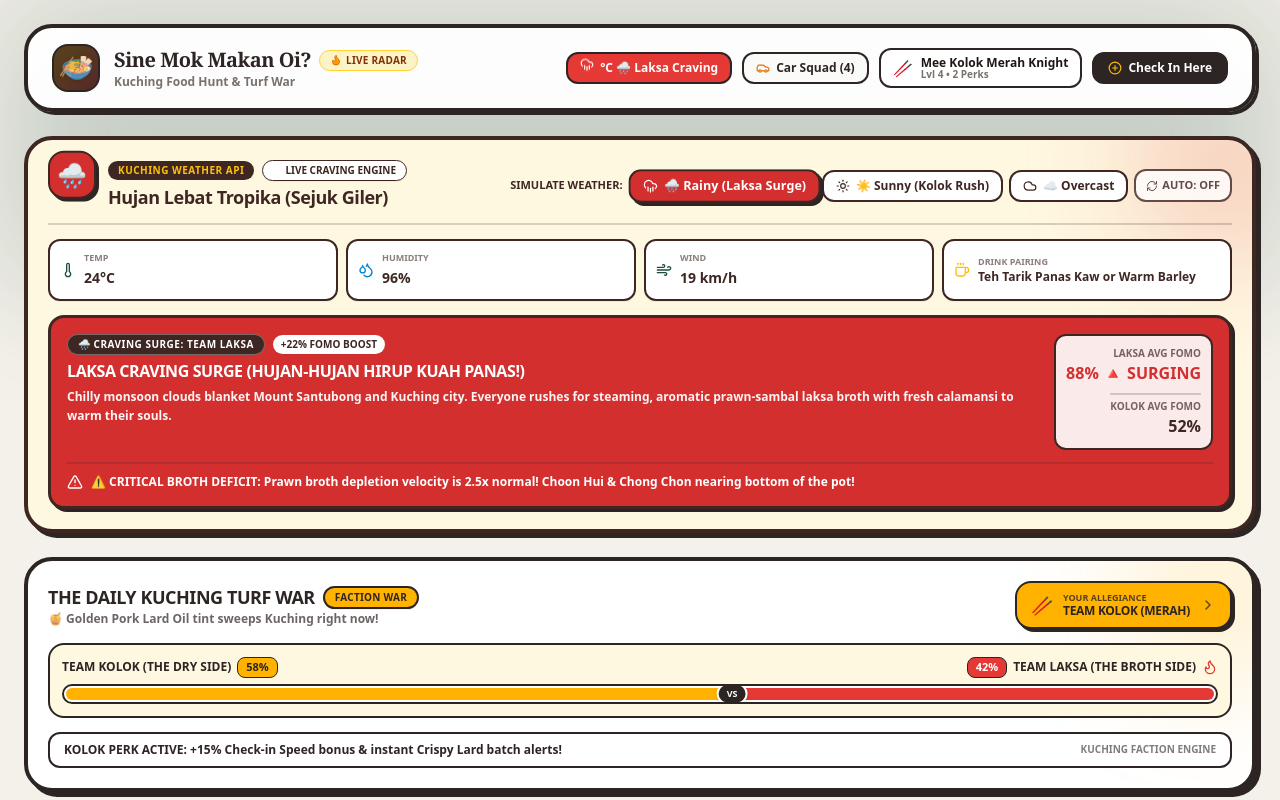
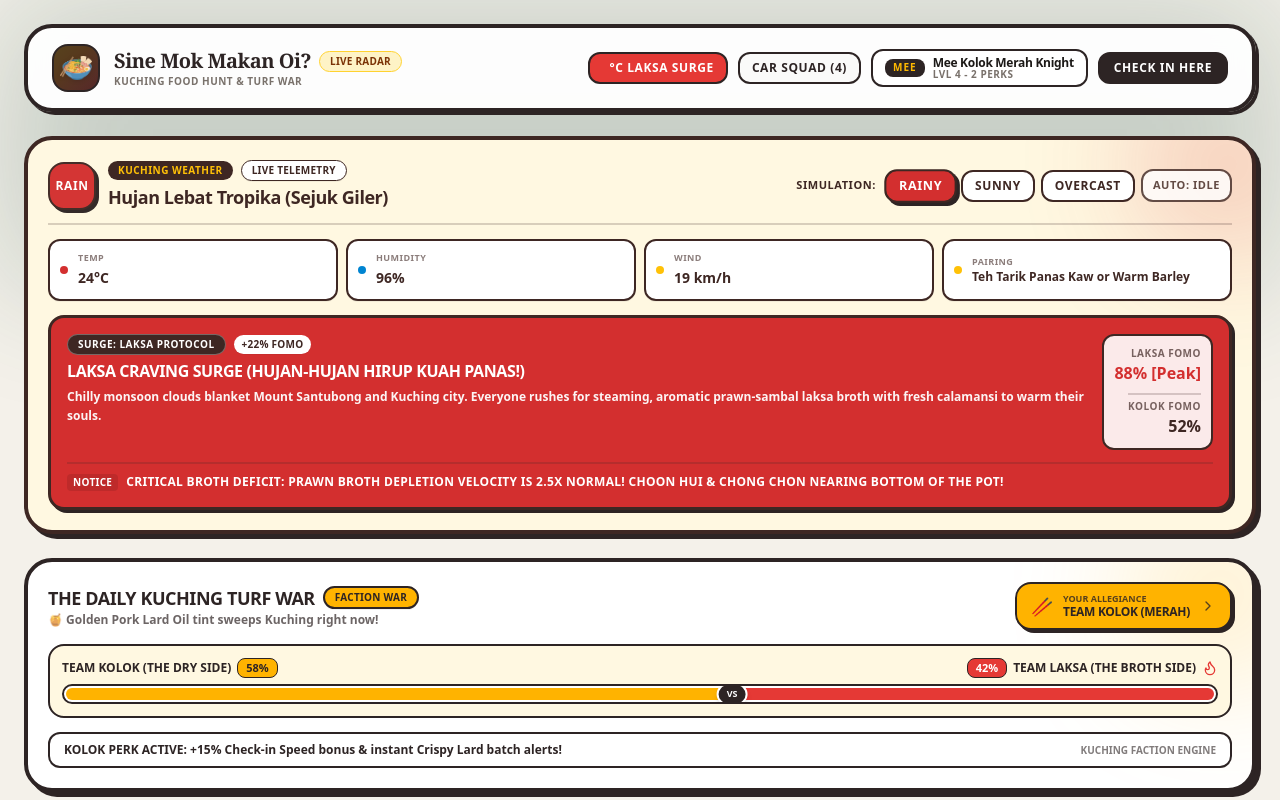
Before and after one commit to mhdhamka/sine-mok-makan-oi, a React (Vite) app: page / in a window 1280 px wide. Shown: the top 800 px of the page. Built offline with nearby package versions, Linux system fonts and the light colour scheme.

Commit message:
style: update header and weather radar widget aesthetics for brutalist theme

```diff
--- a/src/App.tsx
+++ b/src/App.tsx
@@ -23,7 +23,7 @@ import { weatherApi } from './services/weatherApi';
 
 import { TurfWarBanner } from './components/TurfWarBanner';
 import { RadarScanner } from './components/RadarScanner';
-import { KuchingInteractiveMap } from './components/KuchingInteractiveMap';
+import { InteractiveMap } from './components/InteractiveMap';
 import { BailoutWheel } from './components/BailoutWheel';
 import { FomoHeatmapFeed } from './components/FomoHeatmapFeed';
 import { SquadRoomModal } from './components/SquadRoomModal';
@@ -391,7 +391,7 @@ export default function App() {
 
           {activeTab === 'map' && (
             <div className="space-y-6">
-              <KuchingInteractiveMap
+              <InteractiveMap
                 eateries={activeEateries}
                 selectedEatery={currentSelectedEatery}
                 onSelectEatery={(e) => setSelectedEatery(e)}
--- a/src/components/KuchingInteractiveMap.tsx
+++ b/src/components/InteractiveMap.tsx
@@ -5,7 +5,6 @@ import { Flame, CloudRain, Sun } from 'lucide-react';
 import { Eatery, WeatherData } from '../types';
 import { soundFx } from '../utils/audio';
 
-// Fix default Leaflet marker icon issue in bundlers (Vite/Webpack)
 import icon from 'leaflet/dist/images/marker-icon.png';
 import iconShadow from 'leaflet/dist/images/marker-shadow.png';
 
@@ -17,7 +16,7 @@ let DefaultIcon = L.icon({
 });
 L.Marker.prototype.options.icon = DefaultIcon;
 
-interface KuchingInteractiveMapProps {
+interface InteractiveMapProps {
   eateries: Eatery[];
   selectedEatery: Eatery | null;
   onSelectEatery: (eatery: Eatery) => void;
@@ -36,7 +35,7 @@ const MapViewController: React.FC<{ selectedEatery: Eatery | null }> = ({ select
   return null;
 };
 
-export const KuchingInteractiveMap: React.FC<KuchingInteractiveMapProps> = ({
+export const InteractiveMap: React.FC<InteractiveMapProps> = ({
   eateries,
   selectedEatery,
   onSelectEatery,
--- a/src/components/WeatherRadarWidget.tsx
+++ b/src/components/WeatherRadarWidget.tsx
@@ -1,15 +1,4 @@
 import React from 'react';
-import {
-  CloudRain,
-  Sun,
-  Cloud,
-  Thermometer,
-  Droplets,
-  Wind,
-  AlertTriangle,
-  RefreshCw,
-  Coffee
-} from 'lucide-react';
 import { WeatherCondition, WeatherData, WeatherImpactSummary } from '../types';
 import { soundFx } from '../utils/audio';
 
@@ -32,8 +21,8 @@ export const WeatherRadarWidget: React.FC<WeatherRadarWidgetProps> = ({
   if (!weather || !impactSummary) {
     return (
       <section className="relative overflow-hidden rounded-[28px] border-4 border-[#3E2723] bg-[#FFF8E1] p-4 text-[#3E2723] shadow-brutal">
-        <div className="flex items-center justify-center py-6 text-sm font-black">
-          Loading weather radar...
+        <div className="flex items-center justify-center py-6 text-sm font-black tracking-wider uppercase">
+          Loading atmospheric telemetry...
         </div>
       </section>
     );
@@ -61,7 +50,7 @@ export const WeatherRadarWidget: React.FC<WeatherRadarWidgetProps> = ({
       {/* Dynamic atmospheric ambient glow behind the widget */}
       <div
         className={`pointer-events-none absolute -top-16 -right-16 h-44 w-44 rounded-full blur-3xl opacity-25 transition-all duration-700 ${
-          isRainy ? 'bg-[#D32F2F]' : isSunny ? 'bg-[#FFC107]' : 'bg-[#1B4D3E]'
+          isRainy ? 'bg-[#D32F2F]' : isSunny ? 'bg-[#FFC107]' : 'bg-[#FFC107]'
         }`}
       />
 
@@ -70,25 +59,24 @@ export const WeatherRadarWidget: React.FC<WeatherRadarWidgetProps> = ({
         <div className="flex flex-wrap items-center justify-between gap-3 border-b-2 border-[#3E2723]/20 pb-3">
           <div className="flex items-center gap-3">
             <div
-              className={`flex h-12 w-12 items-center justify-center rounded-2xl text-2xl shadow-brutal-sm border-2 border-[#3E2723] transition-transform ${
+              className={`flex h-12 w-12 items-center justify-center rounded-2xl text-xs font-black uppercase tracking-wider shadow-brutal-sm border-2 border-[#3E2723] transition-transform ${
                 isRainy
-                  ? 'bg-[#D32F2F] text-white animate-bounce'
+                  ? 'bg-[#D32F2F] text-white animate-pulse'
                   : isSunny
-                  ? 'bg-[#FFC107] text-[#3E2723] rotate-12'
-                  : 'bg-white text-[#1B4D3E]'
+                  ? 'bg-[#FFC107] text-[#3E2723]'
+                  : 'bg-white text-[#3E2723]'
               }`}
             >
-              {isRainy ? '🌧️' : isSunny ? '☀️' : '☁️'}
+              {isRainy ? 'RAIN' : isSunny ? 'SUN' : 'CLD'}
             </div>
 
             <div>
               <div className="flex flex-wrap items-center gap-2">
                 <span className="rounded-full bg-[#3E2723] px-2.5 py-0.5 text-[10px] font-black uppercase tracking-wider text-[#FFC107]">
-                  KUCHING WEATHER API
+                  KUCHING WEATHER
                 </span>
-                <span className="rounded-full border border-[#3E2723] bg-white px-2.5 py-0.5 text-[10px] font-black text-[#3E2723] flex items-center gap-1 shadow-2xs">
-                  <span className="h-2 w-2 rounded-full bg-[#1B4D3E] animate-ping" />
-                  LIVE CRAVING ENGINE
+                <span className="rounded-full border border-[#3E2723] bg-white px-2.5 py-0.5 text-[10px] font-black text-[#3E2723] tracking-wide shadow-2xs">
+                  LIVE TELEMETRY
                 </span>
               </div>
               <h3 className="mt-0.5 text-base font-black tracking-tight text-[#3E2723] sm:text-lg">
@@ -99,50 +87,47 @@ export const WeatherRadarWidget: React.FC<WeatherRadarWidgetProps> = ({
 
           {/* Direct Weather Condition Switcher Buttons */}
           <div className="flex flex-wrap items-center gap-1.5">
-            <span className="text-[11px] font-black uppercase text-[#3E2723] mr-1 hidden md:inline">
-              Simulate Weather:
+            <span className="text-[11px] font-black uppercase tracking-wider text-[#3E2723] mr-1 hidden md:inline">
+              Simulation:
             </span>
 
             <button
               id="weather-toggle-rainy"
               onClick={() => handleConditionClick('rainy')}
-              className={`flex items-center gap-1.5 rounded-xl px-3 py-1.5 text-xs font-black transition-all border-2 border-[#3E2723] ${
+              className={`rounded-xl px-3 py-1.5 text-xs font-black uppercase tracking-wider transition-all border-2 border-[#3E2723] ${
                 isRainy
                   ? 'bg-[#D32F2F] text-white shadow-brutal-sm scale-105'
                   : 'bg-white text-[#3E2723] hover:bg-rose-50'
               }`}
               title="Trigger Rainy Weather & Laksa Craving Surge"
             >
-              <CloudRain className="h-3.5 w-3.5" />
-              <span>🌧️ Rainy (Laksa Surge)</span>
+              Rainy
             </button>
 
             <button
               id="weather-toggle-sunny"
               onClick={() => handleConditionClick('sunny')}
-              className={`flex items-center gap-1.5 rounded-xl px-3 py-1.5 text-xs font-black transition-all border-2 border-[#3E2723] ${
+              className={`rounded-xl px-3 py-1.5 text-xs font-black uppercase tracking-wider transition-all border-2 border-[#3E2723] ${
                 isSunny
                   ? 'bg-[#FFC107] text-[#3E2723] shadow-brutal-sm scale-105'
                   : 'bg-white text-[#3E2723] hover:bg-amber-50'
               }`}
               title="Trigger Sunny Weather & Kolok Craving Surge"
             >
-              <Sun className="h-3.5 w-3.5" />
-              <span>☀️ Sunny (Kolok Rush)</span>
+              Sunny
             </button>
 
             <button
               id="weather-toggle-cloudy"
               onClick={() => handleConditionClick('cloudy')}
-              className={`flex items-center gap-1.5 rounded-xl px-3 py-1.5 text-xs font-black transition-all border-2 border-[#3E2723] ${
+              className={`rounded-xl px-3 py-1.5 text-xs font-black uppercase tracking-wider transition-all border-2 border-[#3E2723] ${
                 weather.condition === 'cloudy'
                   ? 'bg-[#3E2723] text-white shadow-brutal-sm'
                   : 'bg-white text-[#3E2723] hover:bg-stone-100'
               }`}
               title="Equilibrium Weather"
             >
-              <Cloud className="h-3.5 w-3.5" />
-              <span>☁️ Overcast</span>
+              Overcast
             </button>
 
             <button
@@ -151,49 +136,48 @@ export const WeatherRadarWidget: React.FC<WeatherRadarWidgetProps> = ({
                 soundFx.playTick(600);
                 onToggleAutoSim();
               }}
-              className={`flex items-center gap-1 rounded-xl px-2.5 py-1.5 text-[11px] font-black transition-all border-2 border-[#3E2723] ${
+              className={`rounded-xl px-2.5 py-1.5 text-[11px] font-black uppercase tracking-wider transition-all border-2 border-[#3E2723] ${
                 isSimulating
-                  ? 'bg-[#1B4D3E] text-white shadow-brutal-sm'
+                  ? 'bg-[#FFC107] text-[#3E2723] shadow-brutal-sm'
                   : 'bg-white text-[#3E2723] opacity-80 hover:opacity-100'
               }`}
               title="Toggle Auto Weather Cycling"
             >
-              <RefreshCw className={`h-3 w-3 ${isSimulating ? 'animate-spin' : ''}`} />
-              <span>{isSimulating ? 'AUTO: ON' : 'AUTO: OFF'}</span>
+              {isSimulating ? 'Auto: Active' : 'Auto: Idle'}
             </button>
           </div>
         </div>
 
         {/* Live Weather Metrics Chips */}
         <div className="grid grid-cols-2 gap-2 sm:grid-cols-4">
-          <div className="flex items-center gap-2 rounded-xl border-2 border-[#3E2723] bg-white p-2.5 shadow-2xs">
-            <Thermometer className={`h-4 w-4 ${isSunny ? 'text-[#D32F2F]' : 'text-[#1B4D3E]'}`} />
+          <div className="flex items-center gap-2.5 rounded-xl border-2 border-[#3E2723] bg-white p-2.5 shadow-2xs">
+            <div className="h-2 w-2 rounded-full bg-[#D32F2F]" />
             <div>
-              <span className="block text-[9px] font-black uppercase text-[#3E2723]/60">TEMP</span>
+              <span className="block text-[9px] font-black uppercase tracking-wider text-[#3E2723]/60">Temp</span>
               <span className="text-sm font-black text-[#3E2723]">{weather.tempC}°C</span>
             </div>
           </div>
 
-          <div className="flex items-center gap-2 rounded-xl border-2 border-[#3E2723] bg-white p-2.5 shadow-2xs">
-            <Droplets className="h-4 w-4 text-sky-600" />
+          <div className="flex items-center gap-2.5 rounded-xl border-2 border-[#3E2723] bg-white p-2.5 shadow-2xs">
+            <div className="h-2 w-2 rounded-full bg-sky-600" />
             <div>
-              <span className="block text-[9px] font-black uppercase text-[#3E2723]/60">HUMIDITY</span>
+              <span className="block text-[9px] font-black uppercase tracking-wider text-[#3E2723]/60">Humidity</span>
               <span className="text-sm font-black text-[#3E2723]">{weather.humidityPct}%</span>
             </div>
           </div>
 
-          <div className="flex items-center gap-2 rounded-xl border-2 border-[#3E2723] bg-white p-2.5 shadow-2xs">
-            <Wind className="h-4 w-4 text-[#1B4D3E]" />
+          <div className="flex items-center gap-2.5 rounded-xl border-2 border-[#3E2723] bg-white p-2.5 shadow-2xs">
+            <div className="h-2 w-2 rounded-full bg-[#FFC107]" />
             <div>
-              <span className="block text-[9px] font-black uppercase text-[#3E2723]/60">WIND</span>
+              <span className="block text-[9px] font-black uppercase tracking-wider text-[#3E2723]/60">Wind</span>
               <span className="text-sm font-black text-[#3E2723]">{weather.windKmH} km/h</span>
             </div>
           </div>
 
-          <div className="flex items-center gap-2 rounded-xl border-2 border-[#3E2723] bg-white p-2.5 shadow-2xs">
-            <Coffee className="h-4 w-4 text-[#FFC107]" />
+          <div className="flex items-center gap-2.5 rounded-xl border-2 border-[#3E2723] bg-white p-2.5 shadow-2xs">
+            <div className="h-2 w-2 rounded-full bg-[#FFC107]" />
             <div className="min-w-0">
-              <span className="block text-[9px] font-black uppercase text-[#3E2723]/60 truncate">DRINK PAIRING</span>
+              <span className="block text-[9px] font-black uppercase tracking-wider text-[#3E2723]/60 truncate">Pairing</span>
               <span className="text-xs font-black text-[#3E2723] truncate block">
                 {weather.recommendedDrink.split('&')[0]}
               </span>
@@ -215,10 +199,10 @@ export const WeatherRadarWidget: React.FC<WeatherRadarWidgetProps> = ({
             <div className="flex-1 min-w-[240px]">
               <div className="flex items-center gap-2">
                 <span className="rounded-full bg-[#3E2723] px-2.5 py-0.5 text-[10px] font-black uppercase tracking-wider text-white border border-white/30">
-                  {isRainy ? '🌧️ CRAVING SURGE: TEAM LAKSA' : isSunny ? '☀️ CRAVING SURGE: TEAM KOLOK' : '☁️ BALANCED CRAVING'}
+                  {isRainy ? 'Surge: Laksa Protocol' : isSunny ? 'Surge: Kolok Protocol' : 'Equilibrium State'}
                 </span>
-                <span className="rounded-full bg-white px-2 py-0.5 text-[10px] font-black text-[#3E2723] shadow-2xs">
-                  {isRainy ? '+22% FOMO BOOST' : isSunny ? '+20% FOMO BOOST' : 'BASE RATINGS'}
+                <span className="rounded-full bg-white px-2 py-0.5 text-[10px] font-black text-[#3E2723] tracking-wide shadow-2xs">
+                  {isRainy ? '+22% FOMO' : isSunny ? '+20% FOMO' : 'Baseline'}
                 </span>
               </div>
 
@@ -233,23 +217,23 @@ export const WeatherRadarWidget: React.FC<WeatherRadarWidgetProps> = ({
             {/* Quick Faction FOMO comparison chip */}
             <div className="flex flex-row sm:flex-col items-center sm:items-end gap-2 shrink-0 bg-white/90 p-2.5 rounded-xl border-2 border-[#3E2723] text-[#3E2723]">
               <div className="text-left sm:text-right">
-                <span className="text-[10px] font-black block uppercase text-[#3E2723]/70">LAKSA AVG FOMO</span>
+                <span className="text-[10px] font-black block uppercase tracking-wider text-[#3E2723]/70">Laksa FOMO</span>
                 <span className={`text-base font-black ${isRainy ? 'text-[#D32F2F]' : 'text-[#3E2723]'}`}>
-                  {impactSummary.laksaAvgFomo}% {isRainy ? '🔺 SURGING' : ''}
+                  {impactSummary.laksaAvgFomo}% {isRainy ? '[Peak]' : ''}
                 </span>
               </div>
               <div className="text-left sm:text-right border-l-2 sm:border-l-0 sm:border-t-2 border-[#3E2723]/20 pl-2 sm:pl-0 sm:pt-1">
-                <span className="text-[10px] font-black block uppercase text-[#3E2723]/70">KOLOK AVG FOMO</span>
+                <span className="text-[10px] font-black block uppercase tracking-wider text-[#3E2723]/70">Kolok FOMO</span>
                 <span className={`text-base font-black ${isSunny ? 'text-amber-700' : 'text-[#3E2723]'}`}>
-                  {impactSummary.kolokAvgFomo}% {isSunny ? '🔺 SURGING' : ''}
+                  {impactSummary.kolokAvgFomo}% {isSunny ? '[Peak]' : ''}
                 </span>
               </div>
             </div>
           </div>
 
           {/* Stock & Broth depletion notice */}
-          <div className="mt-3 flex items-center gap-2 border-t-2 border-[#3E2723]/20 pt-2.5 text-xs font-black">
-            <AlertTriangle className="h-4 w-4 shrink-0" />
+          <div className="mt-3 flex items-center gap-2 border-t-2 border-[#3E2723]/20 pt-2.5 text-xs font-black uppercase tracking-wide">
+            <span className="rounded bg-black/10 px-1.5 py-0.5 text-[10px]">Notice</span>
             <span className="leading-snug">{weather.stockDepletionAlert}</span>
           </div>
         </div>
--- a/src/components/common/Header.tsx
+++ b/src/components/common/Header.tsx
@@ -1,9 +1,8 @@
 import React from 'react';
-import { PlusCircle, Car, CloudRain, Sun, CloudLightning, Flame } from 'lucide-react';
 import { WeatherData, UserProfile } from '../../types';
 import { soundFx } from '../../utils/audio';
 
-const LAKSA_LOGO_PATH = '/laksa.png';
+const LAKSA_LOGO_PATH = `${import.meta.env.BASE_URL || '/'}laksa.png`;
 
 interface HeaderProps {
   weather: WeatherData;
@@ -20,11 +19,14 @@ export const Header: React.FC<HeaderProps> = ({
   onOpenProfileModal,
   onOpenCheckinModal,
 }) => {
+  const isRainy = weather.condition === 'rainy';
+  const isSunny = weather.condition === 'sunny';
+
   return (
     <header className="flex flex-wrap items-center justify-between gap-4 rounded-[28px] border-4 border-[#2D2424] bg-white/95 p-4 shadow-brutal-sm backdrop-blur-md sm:px-6">
       {/* Logo & Culture Tagline */}
       <div className="flex items-center gap-3.5">
-        <div className="relative flex h-12 w-12 items-center justify-center rounded-2xl bg-[#2D2424] text-xl text-white shadow-brutal-xs border-2 border-[#2D2424] group overflow-hidden p-1.5">
+        <div className="relative flex h-12 w-12 items-center justify-center rounded-2xl bg-[#2D2424] text-white shadow-brutal-xs border-2 border-[#2D2424] group overflow-hidden p-1.5">
           <div className="absolute inset-0 bg-gradient-to-br from-amber-400/20 to-red-500/20" />
           <img
             src={LAKSA_LOGO_PATH}
@@ -38,11 +40,10 @@ export const Header: React.FC<HeaderProps> = ({
               Sine Mok Makan Oi?
             </h1>
             <span className="hidden sm:inline-flex items-center gap-1 rounded-full bg-amber-100 px-2.5 py-0.5 text-[10px] font-extrabold uppercase tracking-wide text-amber-900 border border-amber-300">
-              <Flame className="h-3 w-3 text-amber-600 fill-amber-500" />
               Live Radar
             </span>
           </div>
-          <p className="text-xs font-bold text-stone-500">
+          <p className="text-xs font-bold text-stone-500 uppercase tracking-wider text-[10px]">
             Kuching Food Hunt &amp; Turf War
           </p>
         </div>
@@ -53,23 +54,17 @@ export const Header: React.FC<HeaderProps> = ({
         {/* Live Weather Status Pill */}
         <div
           id="header-weather-status-pill"
-          className={`hidden md:flex items-center gap-1.5 rounded-xl border-2 border-[#2D2424] px-3 py-1.5 text-xs font-black shadow-brutal-xs ${
-            weather.condition === 'rainy'
+          className={`hidden md:flex items-center gap-2 rounded-xl border-2 border-[#2D2424] px-3 py-1.5 text-xs font-black shadow-brutal-xs uppercase tracking-wider ${
+            isRainy
               ? 'bg-[#E53935] text-white'
-              : weather.condition === 'sunny'
+              : isSunny
               ? 'bg-[#FFB300] text-[#2D2424]'
               : 'bg-white text-[#2D2424]'
           }`}
         >
-          {weather.condition === 'rainy' ? (
-            <CloudRain className="h-3.5 w-3.5 animate-bounce" />
-          ) : weather.condition === 'sunny' ? (
-            <Sun className="h-3.5 w-3.5 text-amber-900 animate-spin-slow" />
-          ) : (
-            <CloudLightning className="h-3.5 w-3.5" />
-          )}
+          <div className={` ${isRainy ? 'bg-white' : isSunny ? 'bg-[#2D2424]' : 'bg-stone-400'}`} />
           <span>
-            {weather.temperature}°C {weather.condition === 'rainy' ? '🌧️ Laksa Craving' : '☀️ Kolok Rush'}
+            {weather.temperature}°C {isRainy ? 'Laksa Surge' : isSunny ? 'Kolok Rush' : 'Overcast'}
           </span>
         </div>
 
@@ -80,9 +75,8 @@ export const Header: React.FC<HeaderProps> = ({
             soundFx.playTick(550);
             onOpenSquadModal();
           }}
-          className="flex items-center gap-1.5 rounded-xl border-2 border-[#2D2424] bg-stone-50 px-3 py-1.5 text-xs font-black text-[#2D2424] transition-all hover:bg-stone-100 active:scale-95 shadow-brutal-xs"
+          className="flex items-center gap-1.5 rounded-xl border-2 border-[#2D2424] bg-stone-50 px-3 py-1.5 text-xs font-black text-[#2D2424] transition-all hover:bg-stone-100 active:scale-95 shadow-brutal-xs uppercase tracking-wider"
         >
-          <Car className="h-3.5 w-3.5 text-amber-600" />
           <span>Car Squad (4)</span>
         </button>
 
@@ -95,10 +89,12 @@ export const Header: React.FC<HeaderProps> = ({
           }}
           className="flex items-center gap-2 rounded-xl border-2 border-[#2D2424] bg-white px-3 py-1.5 text-xs font-bold text-[#2D2424] transition-all hover:bg-stone-50 active:scale-95 shadow-brutal-xs"
         >
-          <span className="text-base">{profile.avatarEmoji}</span>
+          <span className="rounded-lg bg-[#2D2424] px-2 py-0.5 text-[10px] font-black text-amber-400 uppercase tracking-widest">
+            {profile.tierTitle ? profile.tierTitle.substring(0, 4) : 'VIP'}
+          </span>
           <div className="hidden sm:flex flex-col text-left leading-none">
-            <span className="font-black text-stone-900">{profile.tierTitle}</span>
-            <span className="text-[10px] text-stone-500">Lvl {profile.level} • {profile.savedCoupons.length} Perks</span>
+            <span className="font-black text-stone-900 tracking-tight">{profile.tierTitle}</span>
+            <span className="text-[10px] text-stone-500 font-bold uppercase tracking-wider">Lvl {profile.level} - {profile.savedCoupons.length} Perks</span>
           </div>
         </button>
 
@@ -109,9 +105,8 @@ export const Header: React.FC<HeaderProps> = ({
             soundFx.playTick(650);
             onOpenCheckinModal();
           }}
-          className="flex items-center gap-1.5 rounded-xl bg-[#2D2424] px-3.5 py-1.5 text-xs font-black text-white shadow-brutal-xs border-2 border-[#2D2424] transition-all hover:bg-black active:scale-95"
+          className="flex items-center gap-1.5 rounded-xl bg-[#2D2424] px-3.5 py-1.5 text-xs font-black text-white shadow-brutal-xs border-2 border-[#2D2424] transition-all hover:bg-black active:scale-95 uppercase tracking-wider"
         >
-          <PlusCircle className="h-3.5 w-3.5 text-amber-400" />
           <span className="hidden sm:inline">Check In Here</span>
           <span className="sm:hidden">Check In</span>
         </button>
--- a/src/services/weatherApi.ts
+++ b/src/services/weatherApi.ts
@@ -23,7 +23,7 @@ export const KUCHING_WEATHER_PRESETS: Record<WeatherCondition, WeatherData> = {
     fomoBoostFaction: 'laksa',
     fomoBoostAmount: 22,
     stockDepletionAlert:
-      '⚠️ CRITICAL BROTH DEFICIT: Prawn broth depletion velocity is 2.5x normal! Choon Hui & Chong Chon nearing bottom of the pot!',
+      'CRITICAL BROTH DEFICIT: Prawn broth depletion velocity is 2.5x normal! Choon Hui & Chong Chon nearing bottom of the pot!',
     recommendedDrink: 'Teh Tarik Panas Kaw or Warm Barley',
     updatedAt: 'Just now (Simulated Meteorological Station)',
     isSimulating: false,
```
Also changed, not shown: 1 other file (tests, documents, lock files or other folders).
